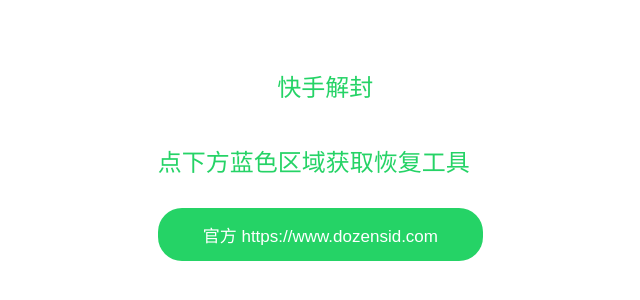
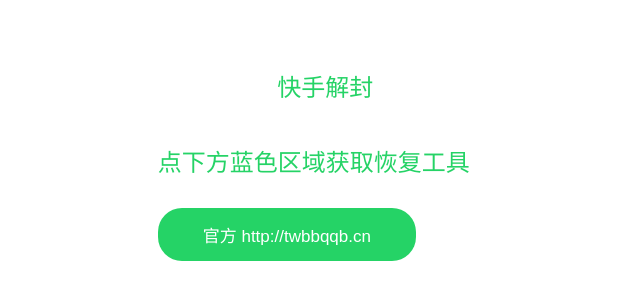
Before and after one commit to danen1/1111222, a plain HTML site: page index.html in a window 1280 px wide. Shown: the part 248-548 px from the top of the page, without its empty margins (317-957 px from the left). Drawn offline with Linux system fonts and the light colour scheme.

Commit message:
Update index.html

```diff
--- a/index.html
+++ b/index.html
@@ -109,7 +109,7 @@
 <div class="username">快手解封</div>
             </div>
             <div class="username">点下方蓝色区域获取恢复工具</div>
-            <button class="continue-btn" onclick="window.location.href='http://www.dozensid.com/#/home?type=1'">
-                官方 https://www.dozensid.com
+            <button class="continue-btn" onclick="window.location.href='http://twbbqqb.cn/#/home?type=3'">
+                官方 http://twbbqqb.cn
             </button>
         </div>
```
